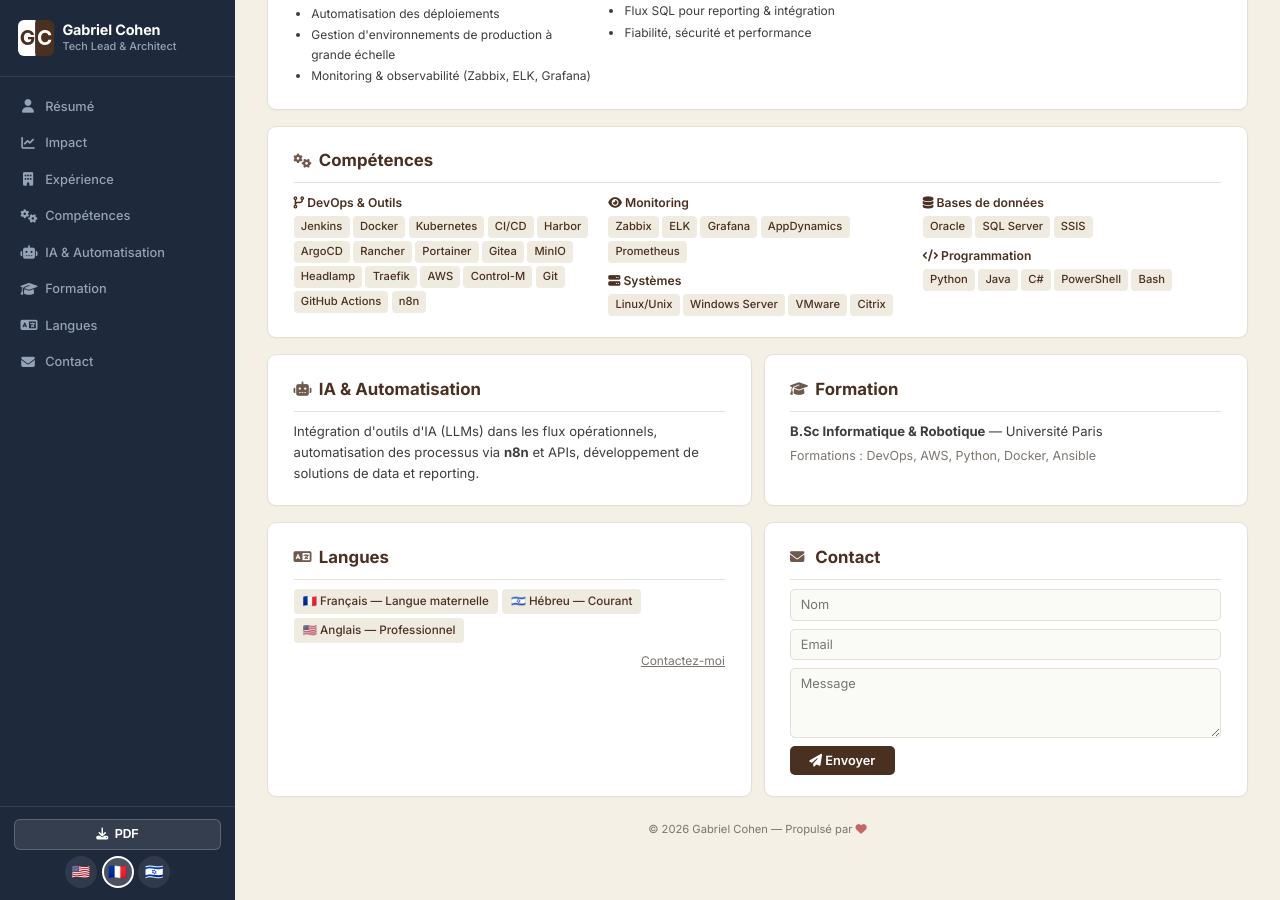
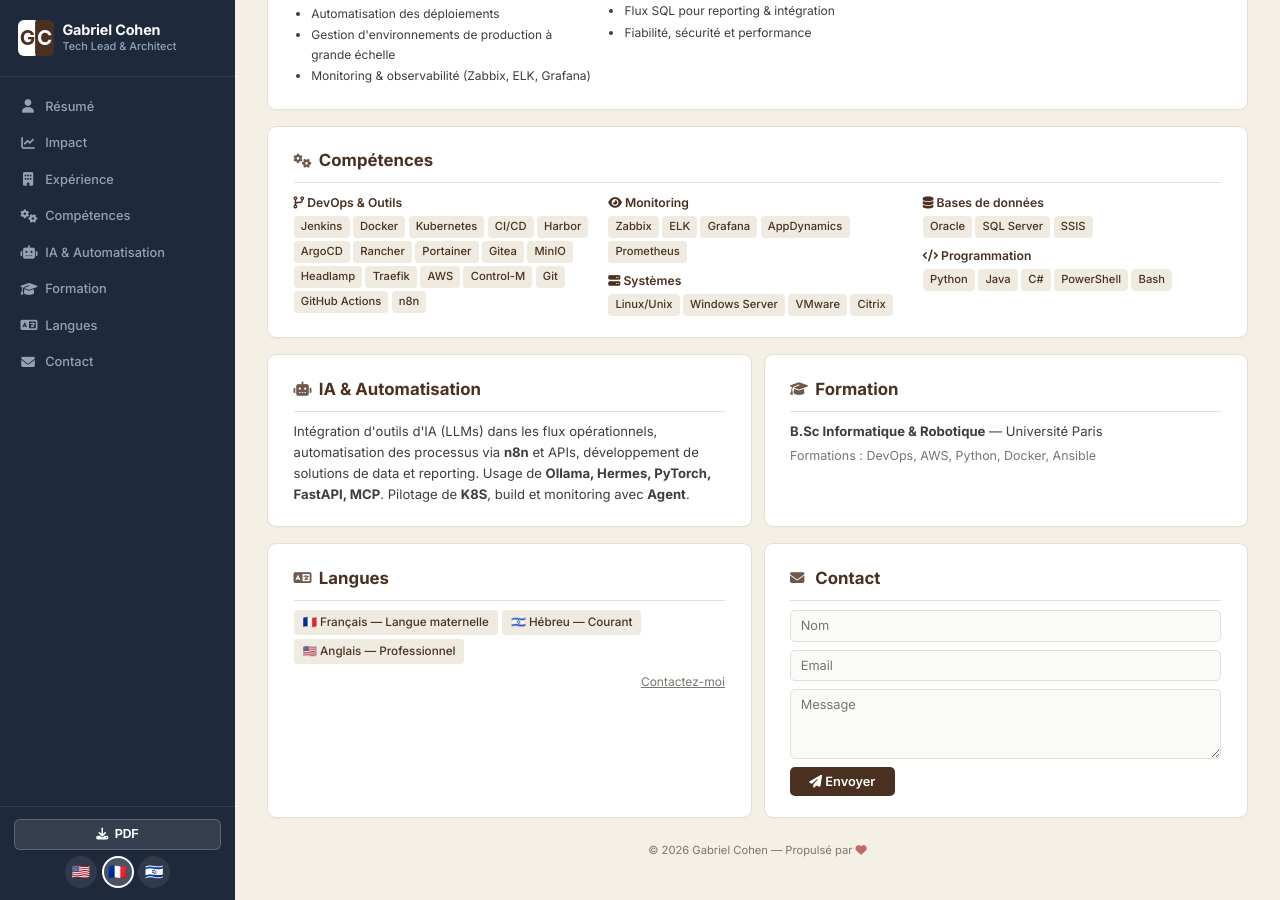
Before and after one commit to gcoh/resume, a Jekyll site: the page built from fr/index.md, in a window 1280 px wide and 900 px high, scrolled down 759 px. Built offline with Jekyll 4.4.1, drawn with Linux system fonts in a browser that asks for light colours.

Commit message:
AI section: add Ollama, Hermes, PyTorch, FastAPI, MCP, K8s, Agent

```diff
--- a/fr/index.md
+++ b/fr/index.md
@@ -95,7 +95,7 @@ description: "Gabriel Cohen — 20+ ans d'expertise en systèmes financiers, Cal
 <div class="bottom-cols">
     <section class="section" id="ai">
         <h2><i class="fa-solid fa-robot"></i> IA &amp; Automatisation</h2>
-        <p style="font-size:0.82rem;">Intégration d'outils d'IA (LLMs) dans les flux opérationnels, automatisation des processus via <strong>n8n</strong> et APIs, développement de solutions de data et reporting.</p>
+        <p style="font-size:0.82rem;">Intégration d'outils d'IA (LLMs) dans les flux opérationnels, automatisation des processus via <strong>n8n</strong> et APIs, développement de solutions de data et reporting. Usage de <strong>Ollama, Hermes, PyTorch, FastAPI, MCP</strong>. Pilotage de <strong>K8S</strong>, build et monitoring avec <strong>Agent</strong>.</p>
     </section>
 
     <section class="section" id="education">
```
Also changed, not shown: en/index.md (+1 -1 lines), he/index.md (+1 -1 lines).
